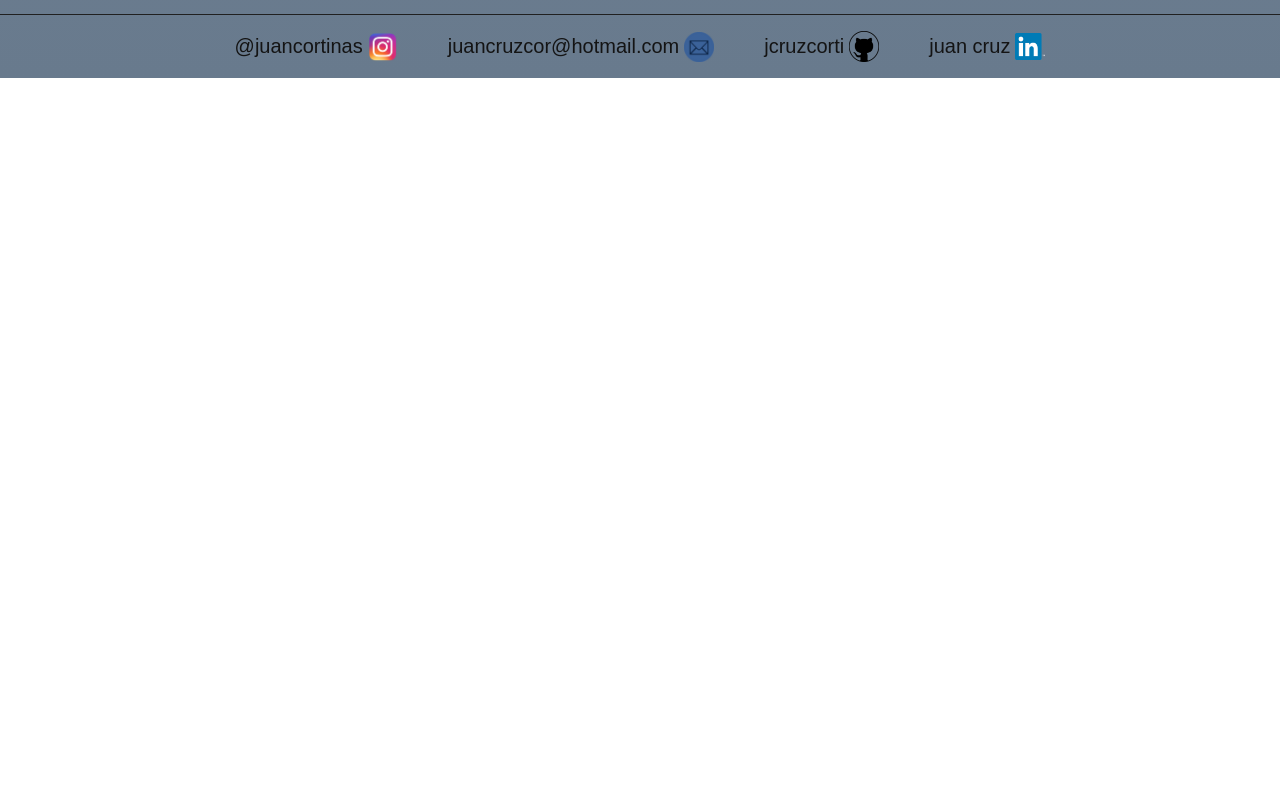
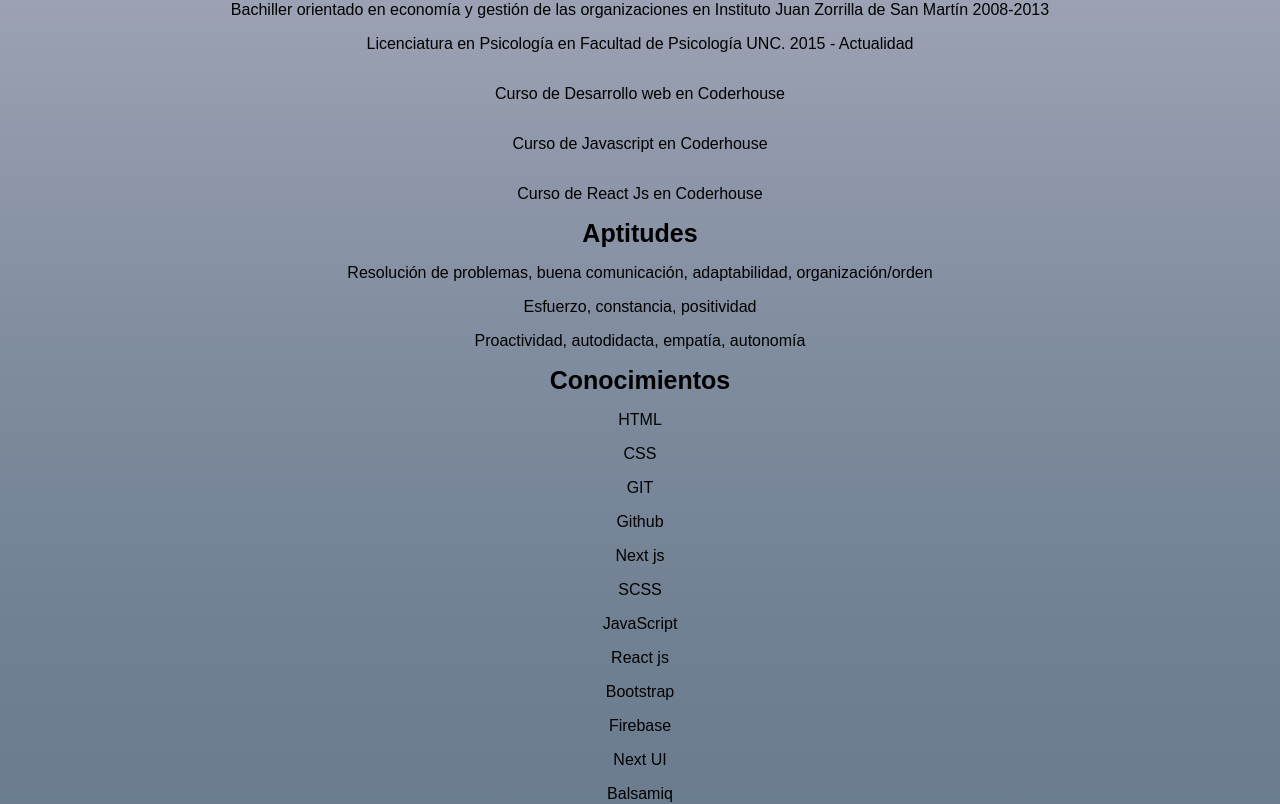
Before and after one commit to Jcruzcorti/newportfolio, a React (Create React App) app: page / in a window 1280 px wide. Shown: the part 880-1684 px from the top of the page. Before the commit the page ends 958 px from the top, so only its background shows below. Built offline with nearby package versions, Linux system fonts and the light colour scheme; a web font is replaced by a local one.

Commit message:
Cv component was created, with its content and customized styles. Also, AboutMe component was created

```diff
--- a/src/App.jsx
+++ b/src/App.jsx
@@ -6,6 +6,7 @@ import Footer from './components/footer/Footer';
 import Presentation from './components/presentation/Presentation';
 import ContextProvider from './context/Context';
 import {BrowserRouter, Routes, Route, Link} from 'react-router-dom'
+import Cv from './components/cv/Cv';
 
 
 
@@ -34,6 +35,7 @@ function App() {
               <Presentation/>
               <Presentation/>  */}
             </Routes>
+              <Cv/>
             <div className='ButtonLinkHome'>
               <Link to='/'><ButtonLinkHome/></Link>
             </div>
--- /dev/null
+++ b/src/components/cv/Cv.jsx
@@ -0,0 +1,19 @@
+import React from 'react'
+// import { Link } from 'react-router-dom'
+import './cv.css'
+import CvPrimary from './CvPrimary'
+import CvSecondary from './CvSecondary'
+
+
+function Cv() {
+
+  return (
+
+    <div className='DivCv'>
+        <CvPrimary/>
+        <CvSecondary/>
+    </div>
+  )
+}
+
+export default Cv
--- /dev/null
+++ b/src/components/cv/CvPrimary.jsx
@@ -0,0 +1,29 @@
+import React from 'react'
+
+
+
+function CvPrimary() {
+  return (
+    <>
+        <div className='DivCvPrimary'>
+            <h2 className=''>Formación académica</h2>
+            <div className=''>
+                <p className=''>Bachiller orientado en economía y gestión de las organizaciones en Instituto Juan Zorrilla de San Martín 2008-2013</p>
+                <p className=''>Licenciatura en Psicología en Facultad de Psicología UNC. 2015 - Actualidad</p>
+                <a href='https://jcruzcorti.github.io/CV/img/certificadocoder-copia.png'  target='_blank'><p className=''>Curso de Desarrollo web en Coderhouse</p></a>
+                <a href='https://jcruzcorti.github.io/CV/img/js.png'  target='_blank'><p className=''>Curso de Javascript en Coderhouse</p></a>
+                <a href='https://jcruzcorti.github.io/CV/img/reactjs.png'  target='_blank'><p className=''>Curso de React Js en Coderhouse</p></a>
+            </div>
+            <h2 className=''>Aptitudes</h2>
+            <div className=''>
+                <p className=''>Resolución de problemas, buena comunicación, adaptabilidad, organización/orden</p>
+                <p className=''>Esfuerzo, constancia, positividad</p>
+                <p className=''>Proactividad, autodidacta, empatía, autonomía</p>
+            </div>
+
+        </div>
+    </>
+  )
+}
+
+export default CvPrimary
--- /dev/null
+++ b/src/components/cv/CvSecondary.jsx
@@ -0,0 +1,49 @@
+import React from 'react'
+
+function CvSecondary() {
+  return (
+    <>
+        <div className='DivCvSecondary'>
+            <div className=''>
+            <h2 className='' >Conocimientos</h2>
+
+            <div className=''>
+                {/* <Image src='/apertura.svg' alt='img apertura' width={50} height={50} className={styles.fotoConocimiento}/>
+                <Image src='/html.svg' alt='img html' width={50} height={50} className={styles.fotoConocimiento}/>
+                <Image src='/css.svg' alt='img css'  width={50} height={50} className={styles.fotoConocimiento}/>
+                <Image src='/js.svg' alt='img js' width={50} height={50} className={styles.fotoConocimiento}/>
+                <Image src='/react.png' alt='img react'  width={50} height={50} className={styles.fotoConocimiento}/>
+                <Image src='/clausura.svg' alt='img clausura'  width={50} height={50} className={styles.fotoConocimiento}/> */}
+                <div className=''>
+                    <div className=''>
+                        <p className=''>HTML</p>
+                        <p className=''>CSS</p>
+                        <p className=''>GIT</p>
+                        <p className=''>Github</p>
+                        <p className=''>Next js</p>
+                        <p className=''>SCSS</p>
+                    </div>
+                    <div className=''>
+                        <p className=''>JavaScript</p>
+                        <p className=''>React js</p>
+                        <p className=''>Bootstrap</p>
+                        <p className=''>Firebase</p>
+                        <p className=''>Next UI</p>
+                        <p className=''>Balsamiq</p>
+                    </div>
+                </div>
+            </div>
+                <h2 className=''>Idiomas</h2>
+                <div className=''>
+
+                    <p className=''>Español: nativo</p>
+                    <p className=''>Inglés: intermedio/avanzado</p>
+                </div>
+            </div>
+
+        </div>
+    </>
+  )
+}
+
+export default CvSecondary
```
Also changed, not shown: src/components/aboutme/AboutMe.jsx (added, +15 -0 lines), src/components/aboutme/aboutme.css (added), src/components/cv/cv.css (added).
